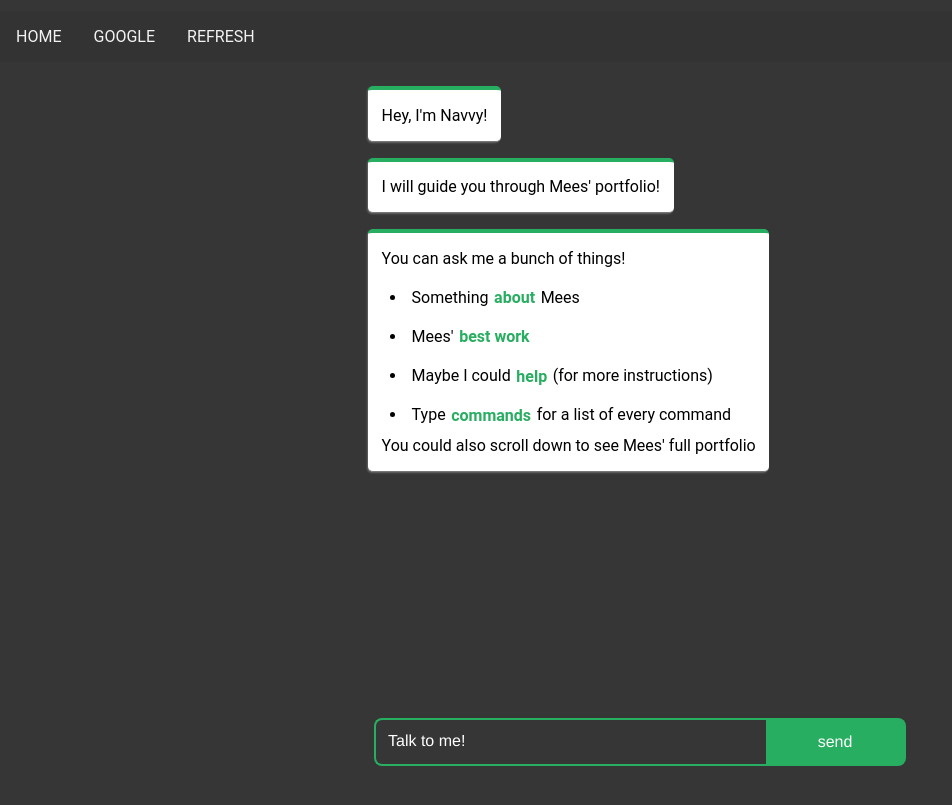
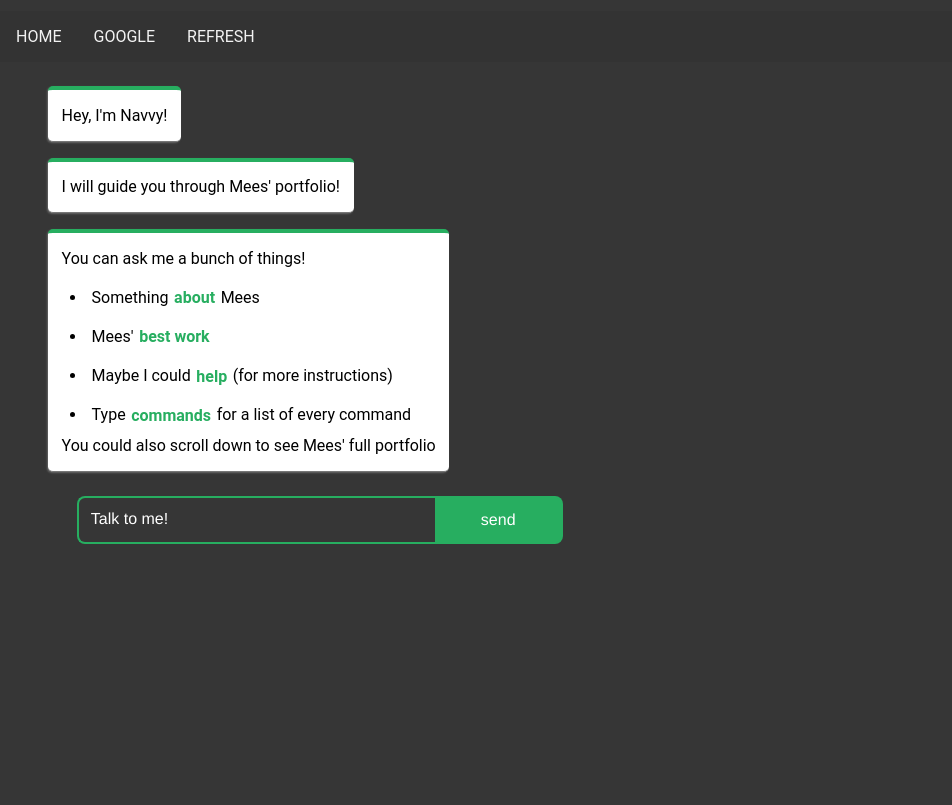
Before and after one commit to CS-UCY-EPL343/epl361.winter17.team6, a plain HTML site: page ChatbotUI/Public/index.html in a window 1280 px wide. Shown: the part 135-940 px from the top of the page, without its empty margins (0-952 px from the left). Drawn offline with Linux system fonts and the light colour scheme.

Commit message:
edited overall interface css

```diff
--- a/ChatbotUI/Public/css/ChatbotInterface.css
+++ b/ChatbotUI/Public/css/ChatbotInterface.css
@@ -104,8 +104,8 @@ body {
   display: flex;
   flex-flow: row nowrap;
   align-content: space-between;
-  min-height: 80vh;
-  max-height: 80vh;
+  min-height: 50vh;
+  max-height: 70vh;
   margin: 0 auto;
   padding: 1em;
   padding-bottom: 0; }
@@ -185,8 +185,8 @@ body {
     opacity: 1; } }
 .block--background {
   background-color: #363636;
-  width: 100vw;
-  height: 100vh; }
+  width: 50vw;
+  height: 80vh; }
 
 #chatform {
   display: flex;
```
